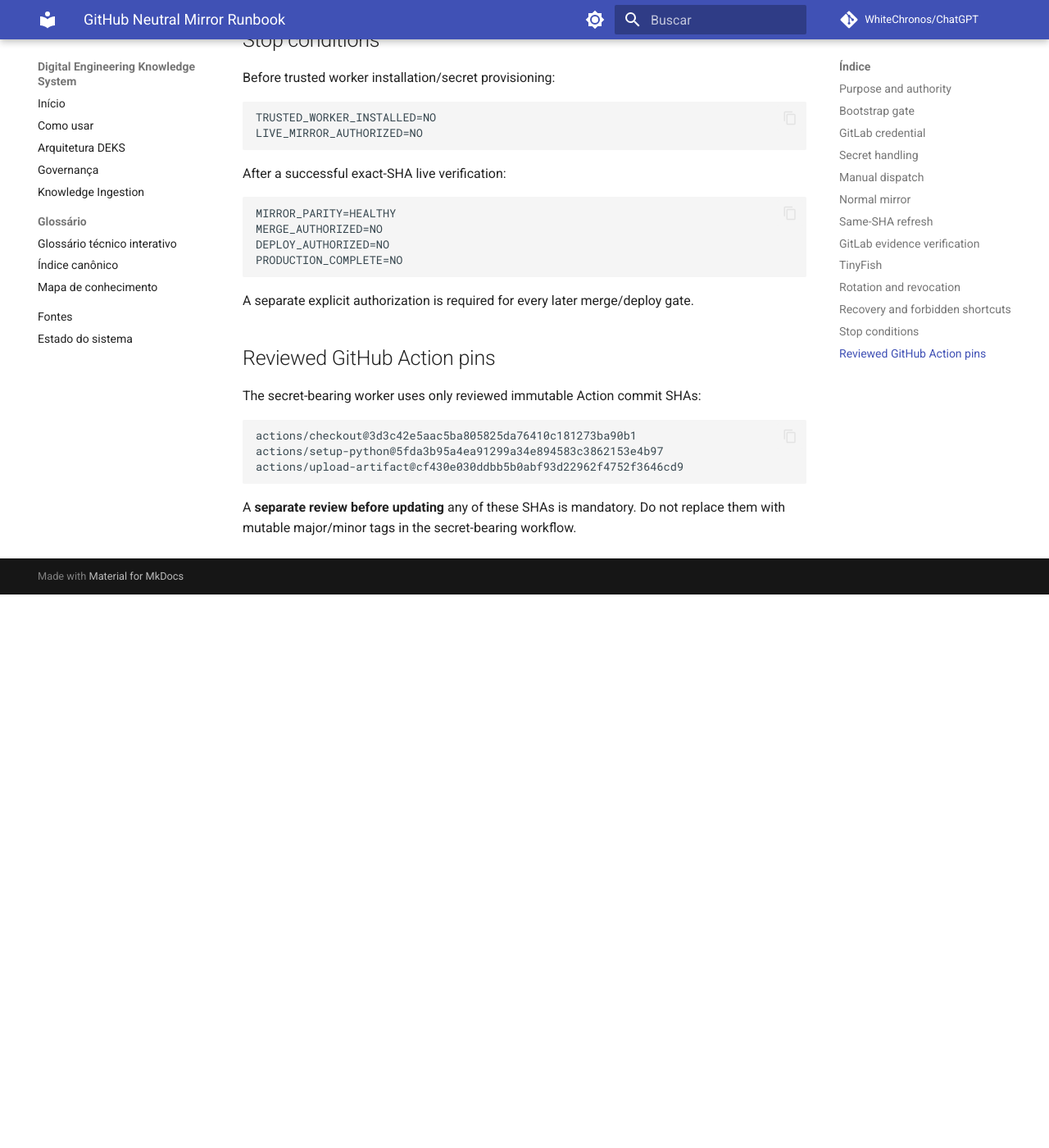
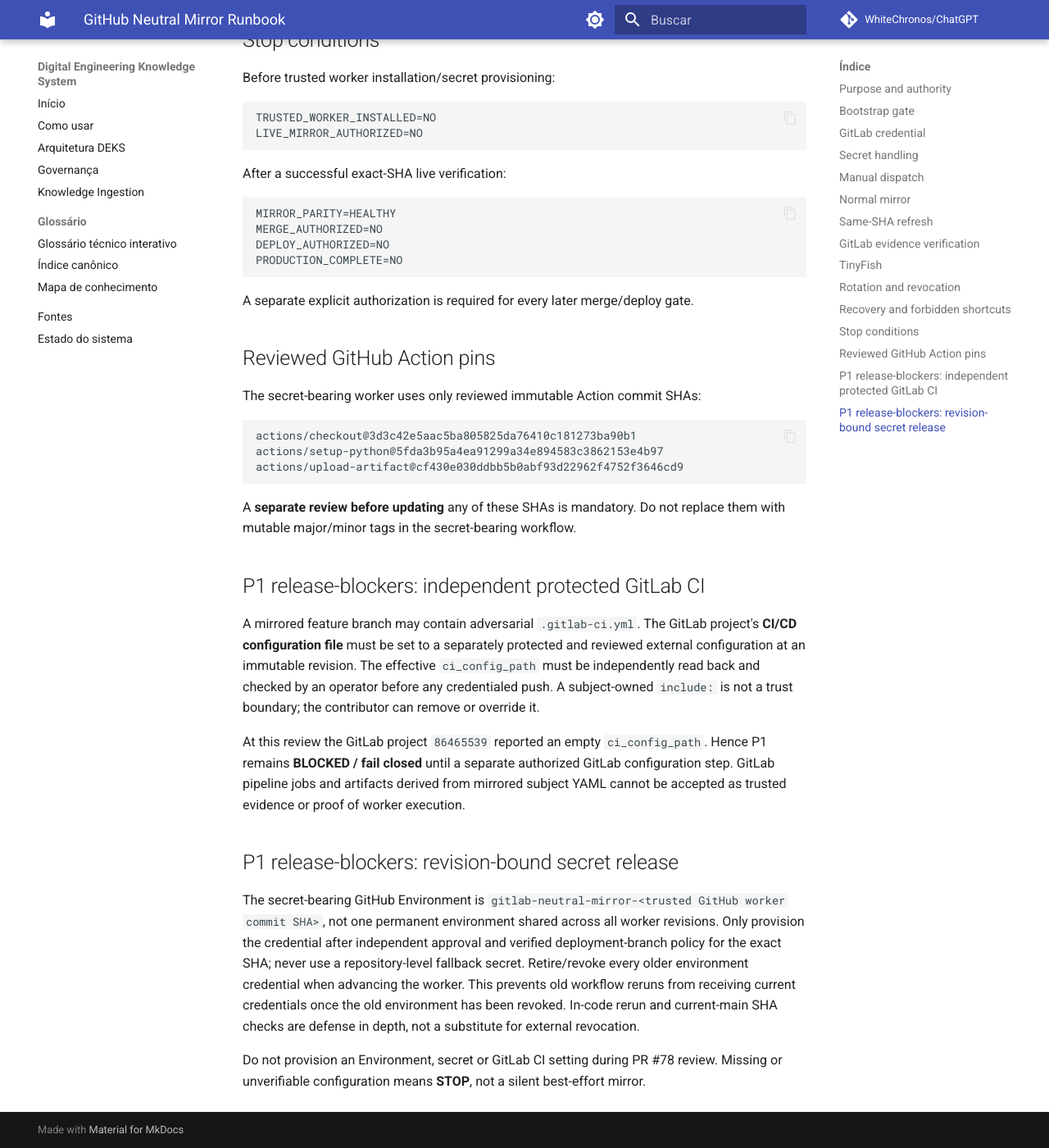
Before and after one commit to WhiteChronos/ChatGPT, an MkDocs documentation site: the page built from docs/runbooks/github-neutral-mirror.md, in a window 1280 px wide and 1400 px high, scrolled down 5896 px. Shown: the whole window at 82% size. Built offline with MkDocs 1.6.1 and Material for MkDocs 9.7.7, drawn with Linux system fonts in a browser that asks for light colours; comment, search, counter and statistics services are not loaded; before the commit the page ends 6621 px from its top, so only the background shows below that.

Commit message:
docs(pr78): block subject-owned CI and require per-worker environment revocation

```diff
--- a/docs/runbooks/github-neutral-mirror.md
+++ b/docs/runbooks/github-neutral-mirror.md
@@ -283,3 +283,34 @@
 
 A **separate review before updating** any of these SHAs is mandatory. Do not
 replace them with mutable major/minor tags in the secret-bearing workflow.
+
+## P1 release-blockers: independent protected GitLab CI
+
+A mirrored feature branch may contain adversarial `.gitlab-ci.yml`. The
+GitLab project's **CI/CD configuration file** must be set to a separately
+protected and reviewed external configuration at an immutable revision. The
+effective `ci_config_path` must be independently read back and checked by
+an operator before any credentialed push. A subject-owned `include:` is not
+a trust boundary; the contributor can remove or override it.
+
+At this review the GitLab project `86465539` reported an empty
+`ci_config_path`. Hence P1 remains **BLOCKED / fail closed** until a
+separate authorized GitLab configuration step. GitLab pipeline jobs and
+artifacts derived from mirrored subject YAML cannot be accepted as trusted
+evidence or proof of worker execution.
+
+## P1 release-blockers: revision-bound secret release
+
+The secret-bearing GitHub Environment is
+`gitlab-neutral-mirror-<trusted GitHub worker commit SHA>`, not one
+permanent environment shared across all worker revisions. Only provision
+the credential after independent approval and verified deployment-branch
+policy for the exact SHA; never use a repository-level fallback secret.
+Retire/revoke every older environment credential when advancing the worker.
+This prevents old workflow reruns from receiving current credentials once
+the old environment has been revoked. In-code rerun and current-main SHA
+checks are defense in depth, not a substitute for external revocation.
+
+Do not provision an Environment, secret or GitLab CI setting during PR #78
+review. Missing or unverifiable configuration means **STOP**, not a
+silent best-effort mirror.
```
